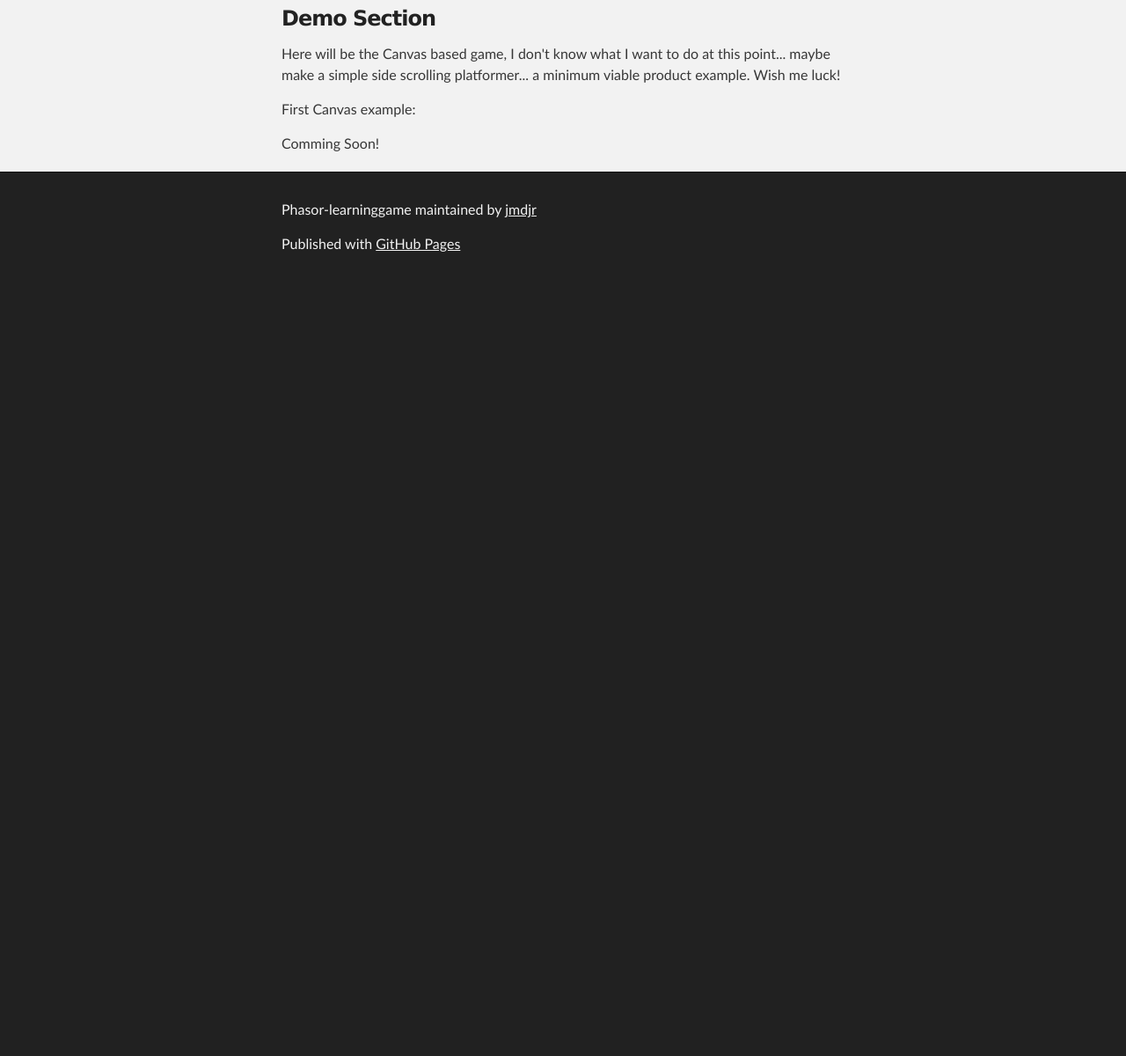
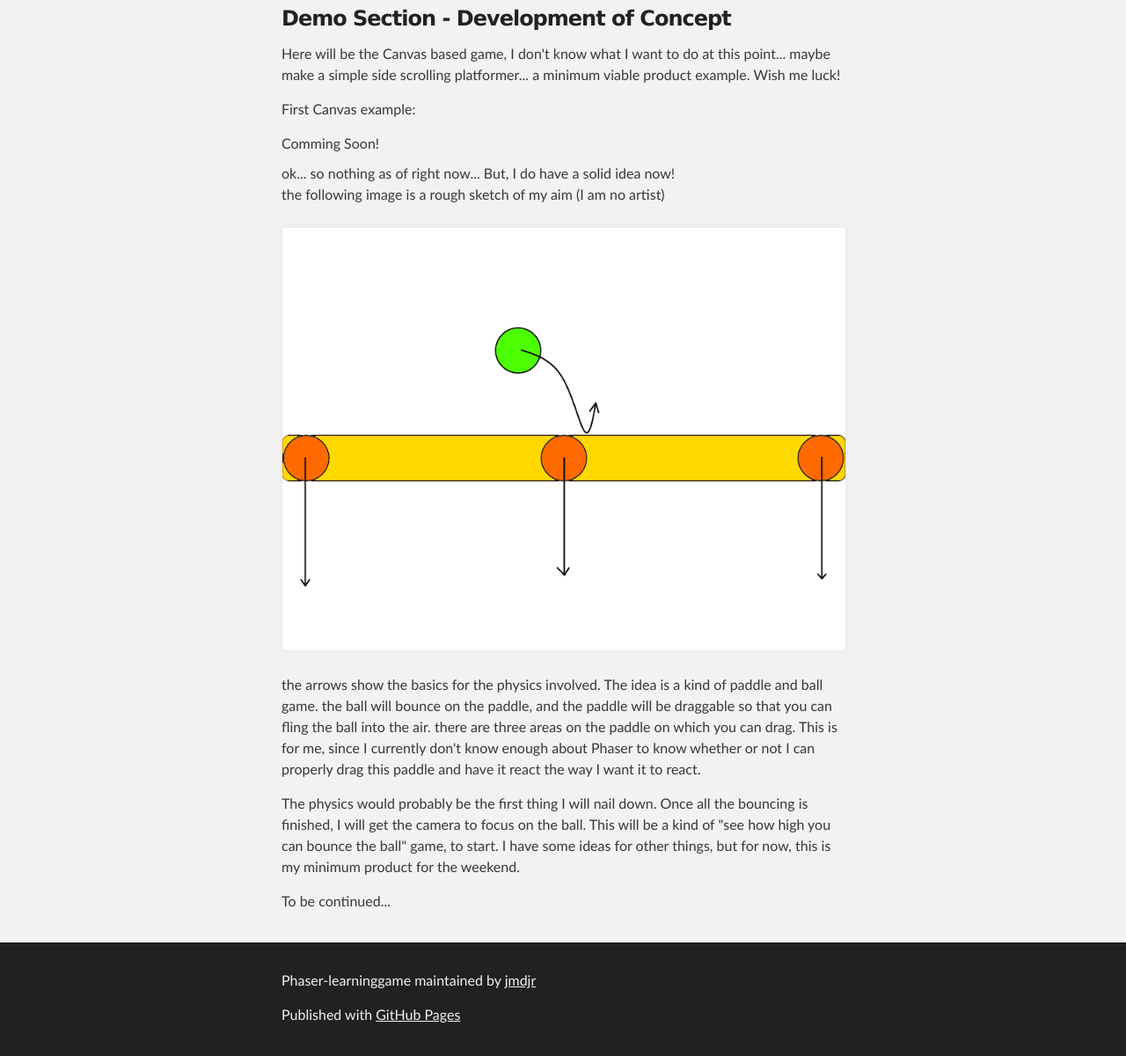
Before and after one commit to jmdjr/Phasor-LearningGame, a plain HTML site: page index.html in a window 1280 px wide. Shown: the part 465-1665 px from the top of the page at 88% size. Before the commit the page ends 800 px from the top, so only its background shows below. Drawn offline with Linux system fonts and the light colour scheme.

Commit message:
updates to the website
adding an image and some thoughts on the game.

```diff
--- a/index.html
+++ b/index.html
@@ -32,24 +32,52 @@
     <div id="main_content_wrap" class="outer">
         <section id="main_content" class="inner">
             <h3>
-<a id="welcome-to-jmdjrs-first-phaser-game" class="anchor" href="#welcome-to-jmdjrs-first-phaser-game" aria-hidden="true"><span class="octicon octicon-link"></span></a>Welcome to JmdJR's First Phaser Game!</h3>
+            <a id="welcome-to-jmdjrs-first-phaser-game" class="anchor" href="#welcome-to-jmdjrs-first-phaser-game" aria-hidden="true">
+                <span class="octicon octicon-link"></span></a>Welcome to JmdJR's First Phaser Game!
+            </h3>
+
             <p> First let me point out... I <em>MISSPELLED</em> the engine's name when I generated this repository... my bad. </p>
             <p>This page will update periodically as I make some progress on a sample game using the Phaser.js Game Engine.  </p>
 
             <h3>
-<a id="demo-section" class="anchor" href="#demo-section" aria-hidden="true"><span class="octicon octicon-link"></span></a>Demo Section</h3>
+            <a id="demo-section" class="anchor" href="#demo-section" aria-hidden="true">
+                <span class="octicon octicon-link"></span>
+                </a>Demo Section - Development of Concept
+            </h3>
 
             <p>Here will be the Canvas based game, I don't know what I want to do at this point... maybe make a simple side scrolling platformer... a minimum viable product example.  Wish me luck!</p>
                 <p>First Canvas example:</p>
-	<div ></div>
                 Comming Soon!
+
+                <p>ok... so nothing as of right now... But, I do have a solid idea now! <br/>
+                    the following image is a rough sketch of my aim (I am no artist)
+                </p>
+                <img src="images/Phasor-Game.png" style="width: 100%;padding: 0px;" />
+
+                <p> the arrows show the basics for the physics involved. The idea is a
+                    kind of paddle and ball game.  the ball will bounce on the paddle,
+                    and the paddle will be draggable so that you can fling the ball
+                    into the air.  there are three areas on the paddle on which you can
+                    drag.  This is for me, since I currently don't know enough about
+                    Phaser to know whether or not I can properly drag this paddle and
+                    have it react the way I want it to react. </p>
+
+            <p>The physics would probably be the first thing I will nail down.
+                Once all the bouncing is finished, I will get the camera to focus
+                on the ball.  This will be a kind of "see how high you can bounce
+                the ball" game, to start.  I have some ideas for other things, but
+                for now, this is my minimum product for the weekend.</p>
+            <p>To be continued...</p>
+            <!--
+            <h3>Development: The beginning...</h3>-->
         </section>
+
     </div>
 
     <!-- FOOTER  -->
     <div id="footer_wrap" class="outer">
       <footer class="inner">
-        <p class="copyright">Phasor-learninggame maintained by <a href="https://github.com/jmdjr">jmdjr</a></p>
+        <p class="copyright">Phaser-learninggame maintained by <a href="https://github.com/jmdjr">jmdjr</a></p>
         <p>Published with <a href="http://pages.github.com">GitHub Pages</a></p>
       </footer>
     </div>
```
Also changed, not shown: images/Phasor-Game.png (added), 1 other file. Lines whose indentation alone changed are shown as unchanged.
